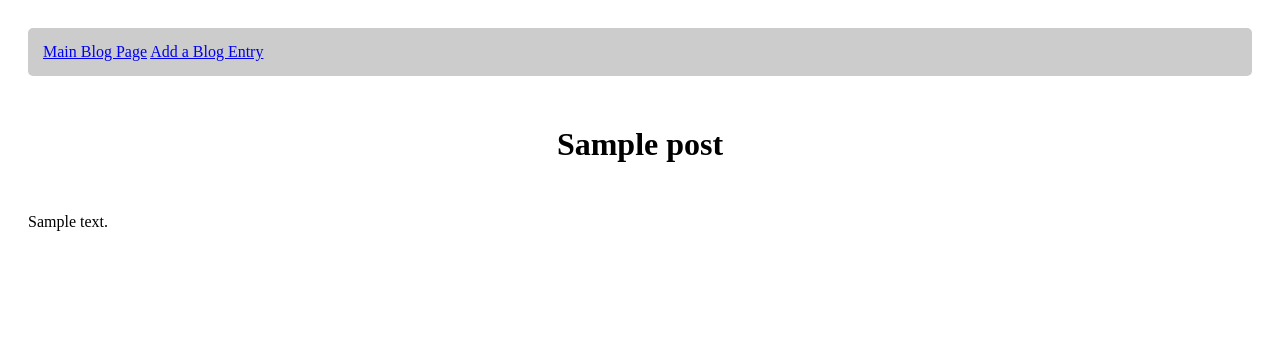
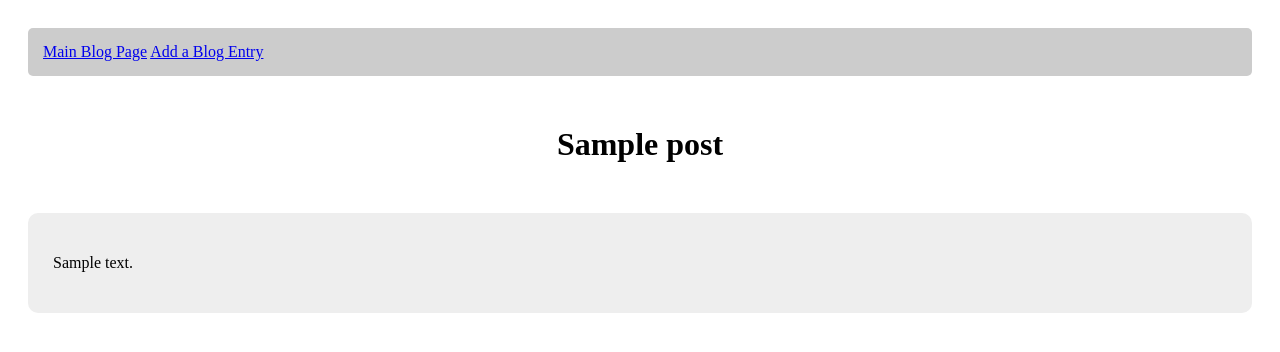
Before and after one commit to cecoppinger/blogz, a Flask app: template templates/post.html in a window 1280 px wide. Shown: the top 352 px of the page. Run offline with Flask 2, Linux system fonts and the light colour scheme; the template is opened without the code that fills it: most values are stand-ins (such as "Sample title", 1, 10 or a date in 2020); data that the repository does not hold is empty.

Commit message:
Okay seriously done now

```diff
--- a/templates/blog.html
+++ b/templates/blog.html
@@ -8,7 +8,6 @@
 <div class="container">
 <h2 class="post-title"><a href="/blog?id={{post.id}}">{{post.title}}</a></h2>
 <p class="post-body">{{post.body}}</p>
-<hr>
 </div>
 {% endfor %}
 
--- a/templates/post.html
+++ b/templates/post.html
@@ -2,5 +2,7 @@
 
 {% block content %}
 <h1>{{post.title}}</h1>
-<p>{{post.body}}</p>
+<div class="container">
+  <p>{{post.body}}</p>
+</div>
 {% endblock %}
```
